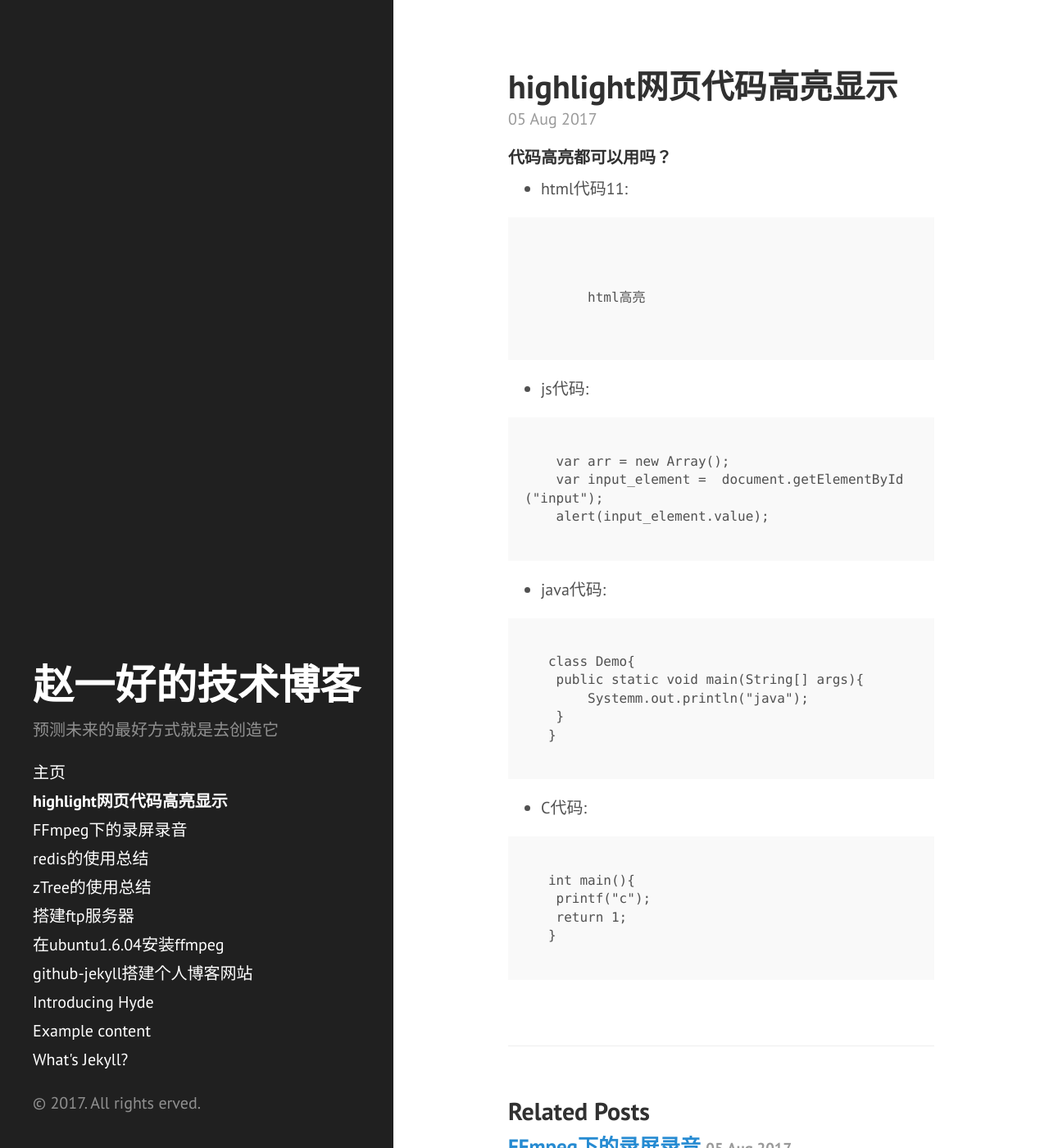
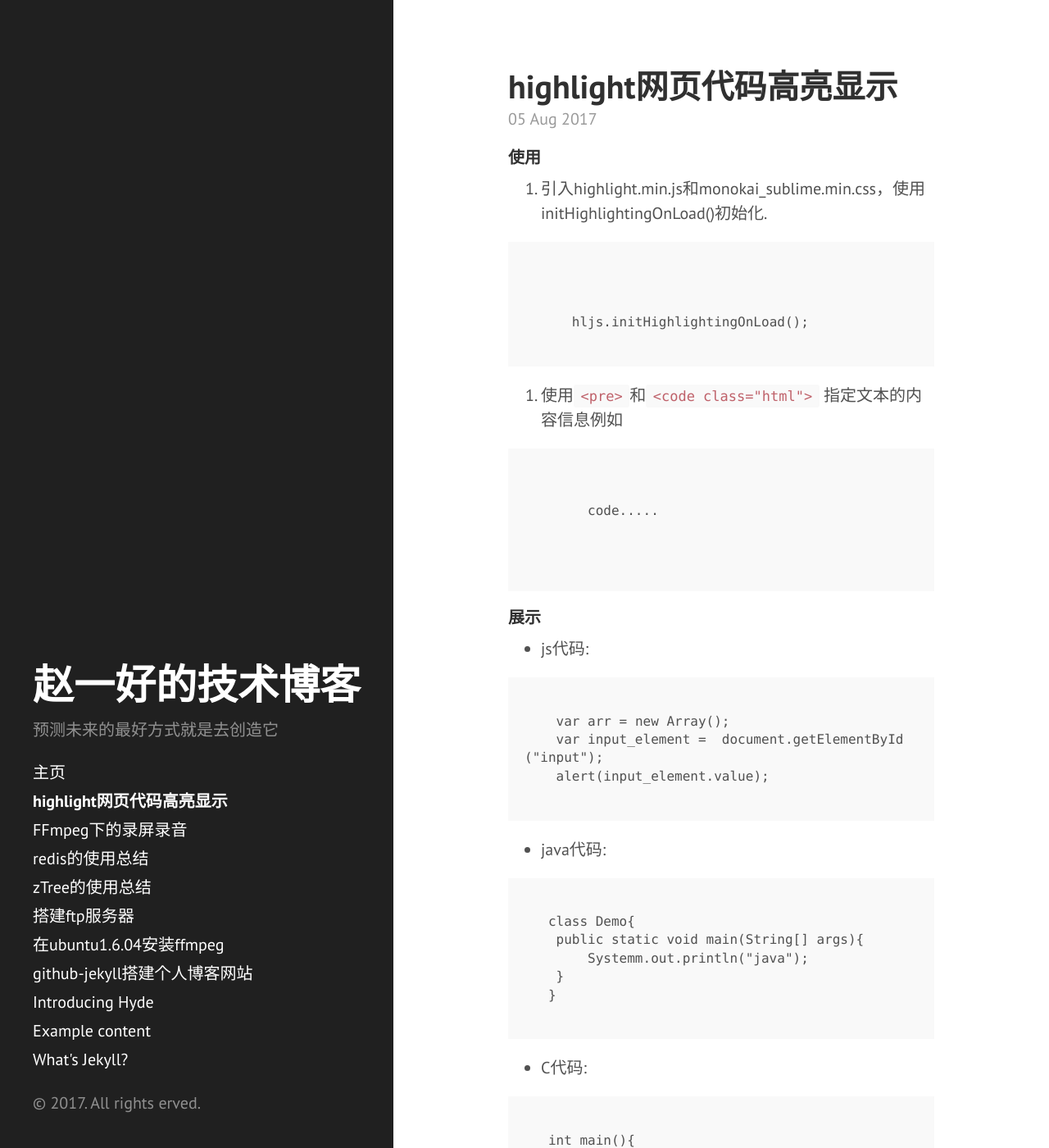
Before and after one commit to sihaiboli/Demo233.github.io, a Jekyll site: the page built from _posts/2017-8-5-highlight.md, in a window 1280 px wide and 1400 px high. Shown: the whole window at 82% size. Built offline with Jekyll 4.4.1, drawn with Linux system fonts in a browser that asks for light colours; nearby versions of some CDN libraries; a style sheet for code colours, icons or effects is not loaded; some of the changed text lies outside the part shown.

Commit message:
code highlight

```diff
--- a/_posts/2017-8-5-highlight.md
+++ b/_posts/2017-8-5-highlight.md
@@ -3,18 +3,30 @@ layout: post
 title: highlight网页代码高亮显示
 ---
 
-#### 代码高亮都可以用吗？
+#### 使用
 
-* html代码11:
+1. 引入highlight.min.js和monokai_sublime.min.css，使用initHighlightingOnLoad()初始化.
 
 <pre>
-<code class="html">
-    <html>
-        <head></head>
-        <body>html高亮</body>
-    </html>
+<code class="js">
+      <link href="http://cdn.bootcss.com/highlight.js/8.0/styles/monokai_sublime.min.css" rel="stylesheet">
+      <script src="http://cdn.bootcss.com/highlight.js/8.0/highlight.min.js"></script>
+      <script >hljs.initHighlightingOnLoad();</script>
 </code>
 </pre>
+
+2. 使用`<pre>`和`<code class="html">` 指定文本的内容信息例如
+<pre>
+<code class="html">
+    <pre>
+    <code class="js">
+        code.....
+    </code>
+    </pre>
+</code>
+</pre>
+
+#### 展示
 
 * js代码:
 
@@ -48,3 +60,16 @@ title: highlight网页代码高亮显示
    }
 </code>
 </pre>
+
+* linux
+
+<pre>
+<code class="c">
+   int main(){
+    printf("c");
+    return 1;
+   }
+</code>
+</pre>
+
+官网 https://highlightjs.org/download/
```
